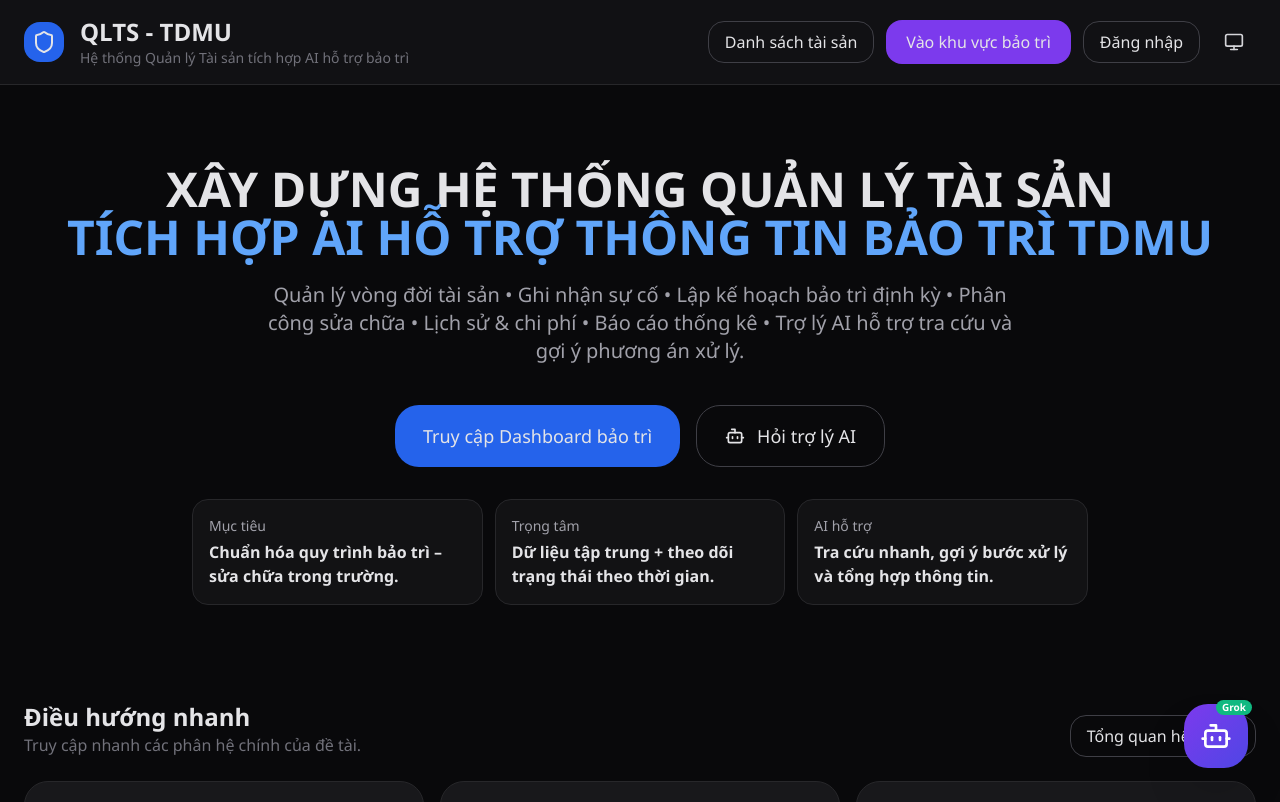
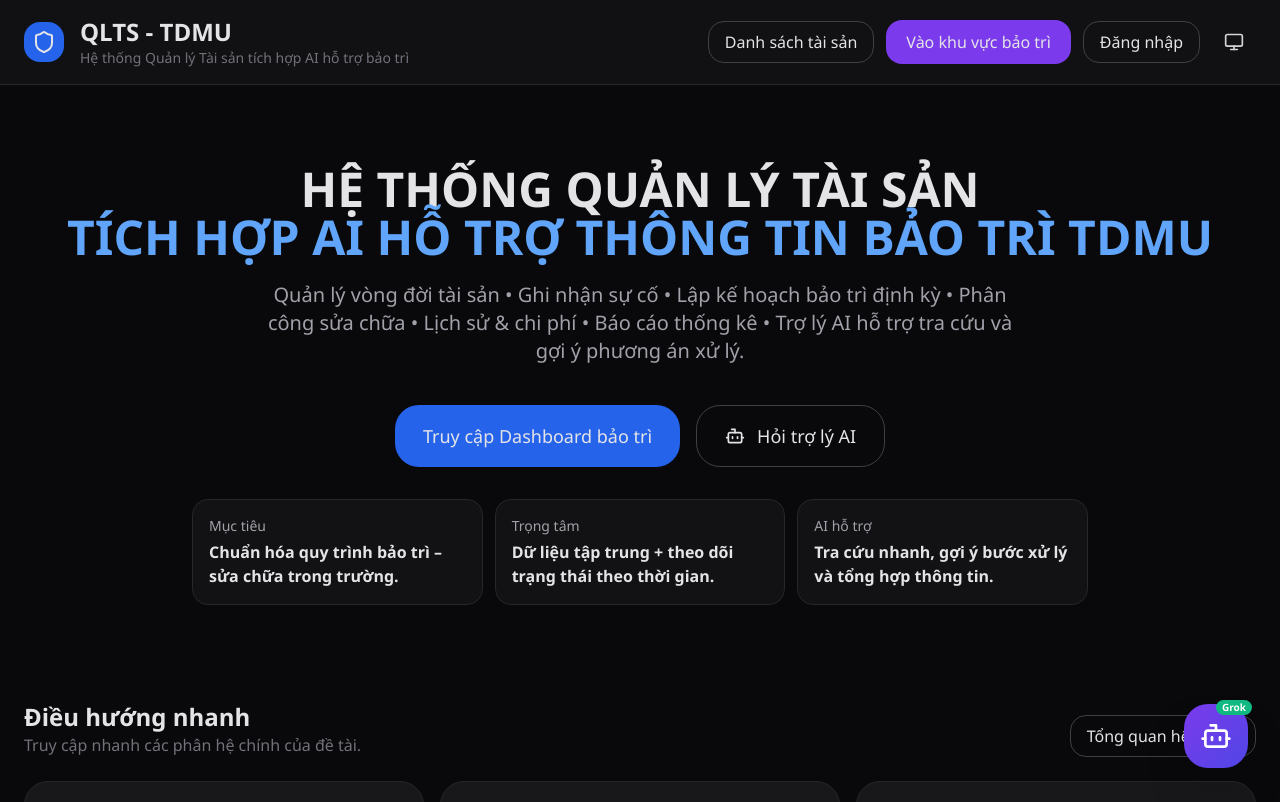
Before and after one commit to NguyenKhoi04/QuanLyDuAn_project, a React (Vite) app in the folder qltaisan-tdmu/: page / in a window 1280 px wide. Shown: the top 802 px of the page. Built offline with nearby package versions, Linux system fonts and the light colour scheme.

Commit message:
sửa chữ lần 2

```diff
--- a/qltaisan-tdmu/src/pages/Index.tsx
+++ b/qltaisan-tdmu/src/pages/Index.tsx
@@ -109,7 +109,7 @@ function Index() {
 
       <section className="max-w-7xl mx-auto px-6 pt-14 sm:pt-20 pb-10 sm:pb-14 text-center">
         <h2 className="text-3xl sm:text-5xl font-bold leading-tight mb-5">
-          XÂY DỰNG HỆ THỐNG QUẢN LÝ TÀI SẢN
+         HỆ THỐNG QUẢN LÝ TÀI SẢN
           <br />
           <span className="text-blue-400">
             TÍCH HỢP AI HỖ TRỢ THÔNG TIN BẢO TRÌ TDMU
```
